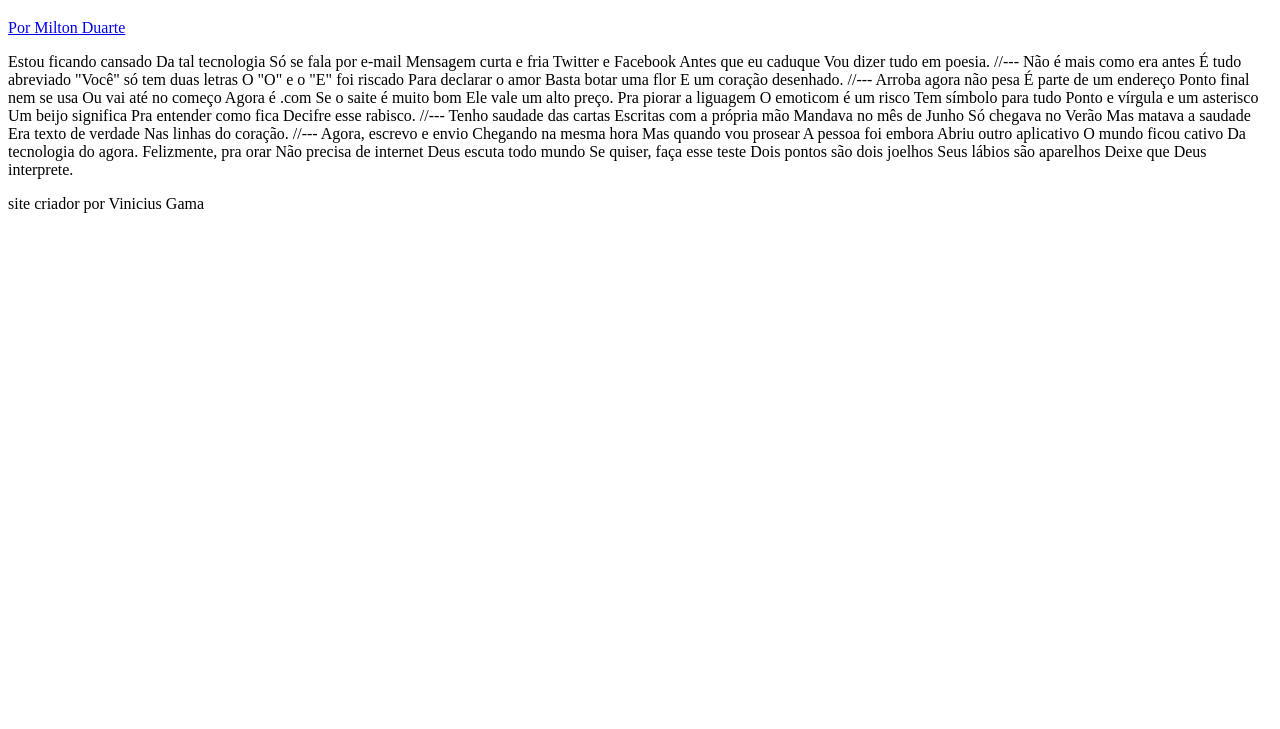
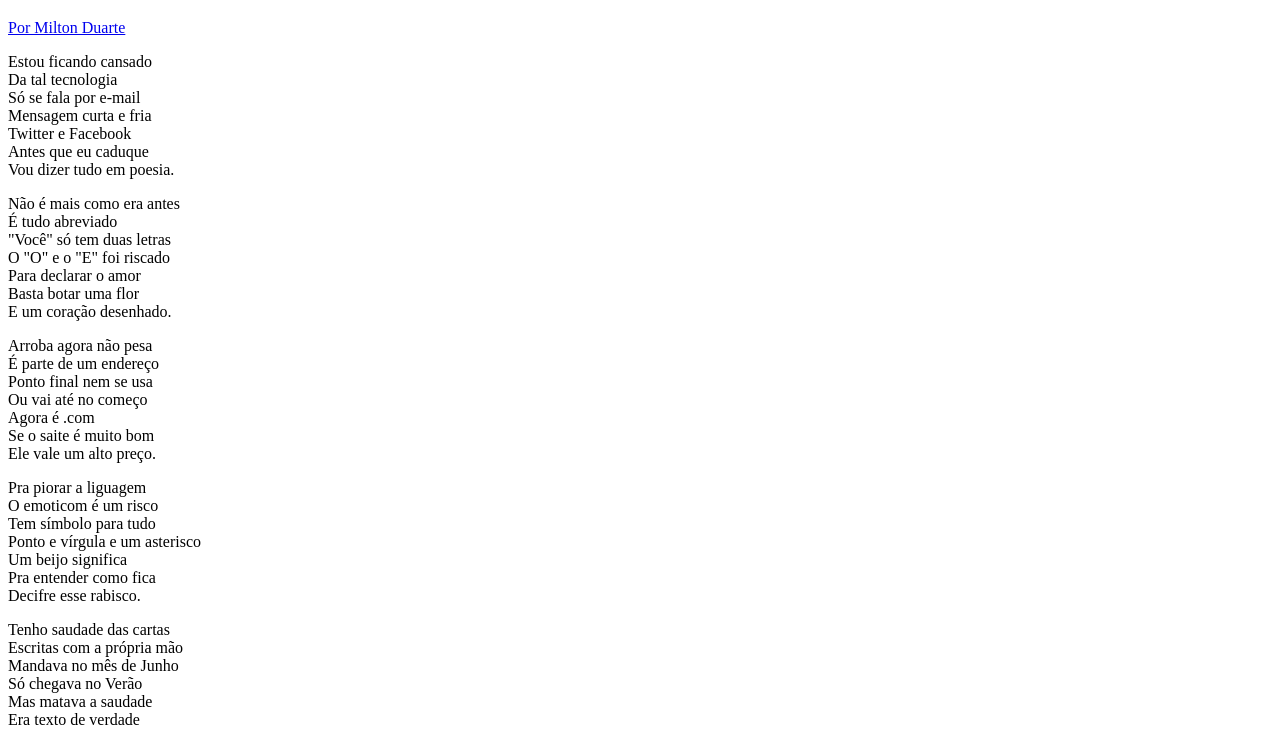
Before and after one commit to viniciusggama/HTML-CSS, a plain HTML site: page projeto site (cordel)/index.html in a window 1280 px wide. Shown: the part 61-790 px from the top of the page. Drawn offline with Linux system fonts and the light colour scheme.

Commit message:
atualizando o repositório

```diff
--- /dev/null
+++ b/projeto site (cordel)/estilo/style.css
@@ -0,0 +1 @@
+@charset "UTF-8";
--- a/projeto site (cordel)/index.html
+++ b/projeto site (cordel)/index.html
@@ -5,6 +5,7 @@
     <meta http-equiv="X-UA-Compatible" content="IE=edge">
     <meta name="viewport" content="width=device-width, initial-scale=1.0">
     <title>Cordel mordeno</title>
+    <link rel="stylesheet" href="estilo/style.css">
 </head>
 <body>
     <header>
@@ -12,69 +13,89 @@
         <p><a href="https://www.recantodasletras.com.br/poesias/3186743" target="_blank">Por Milton Duarte</a></p>
     </header>
 
-    Estou ficando cansado
-    Da tal tecnologia
-    Só se fala por e-mail
-    Mensagem curta e fria
-    Twitter e Facebook
-    Antes que eu caduque
-    Vou dizer tudo em poesia.
+    <section>
+        <p>
+            Estou ficando cansado <br>
+            Da tal tecnologia <br>
+            Só se fala por e-mail  <br>
+            Mensagem curta e fria <br>
+            Twitter e Facebook <br>
+            Antes que eu caduque <br>
+            Vou dizer tudo em poesia.<br>
+        </p>
+    </section>
 
-    //---
 
-    Não é mais como era antes
-    É tudo abreviado
-    "Você" só tem duas letras
-    O "O" e o "E" foi riscado
-    Para declarar o amor
-    Basta botar uma flor
+
+    <section>
+        <p>
+            Não é mais como era antes <br>
+            É tudo abreviado <br>
+            "Você" só tem duas letras <br>
+            O "O" e o "E" foi riscado <br>
+            Para declarar o amor <br>
+            Basta botar uma flor <br>
             E um coração desenhado.
+        </p>
+    </section>
 
-    //---
 
-    Arroba agora não pesa
-    É parte de um endereço
-    Ponto final nem se usa
-    Ou vai até no começo
-    Agora é .com
-    Se o saite é muito bom
+    <section>
+        <p>
+            Arroba agora não pesa <br>
+            É parte de um endereço <br>
+            Ponto final nem se usa <br>
+            Ou vai até no começo <br>
+            Agora é .com <br>
+            Se o saite é muito bom <br>
             Ele vale um alto preço.
+        </p>
 
-    Pra piorar a liguagem
-    O emoticom é um risco
-    Tem símbolo para tudo
-    Ponto e vírgula e um asterisco
-    Um beijo significa
-    Pra entender como fica
+        Pra piorar a liguagem <br>
+        O emoticom é um risco <br>
+        Tem símbolo para tudo <br>
+        Ponto e vírgula e um asterisco <br>
+        Um beijo significa <br>
+        Pra entender como fica <br>
         Decifre esse rabisco.
+    </section>
 
-    //---
 
-    Tenho saudade das cartas
-    Escritas com a própria mão
-    Mandava no mês de Junho
-    Só chegava no Verão
-    Mas matava a saudade
-    Era texto de verdade
+    <section>
+        <p>
+            Tenho saudade das cartas <br>
+            Escritas com a própria mão <br>
+            Mandava no mês de Junho <br>
+            Só chegava no Verão <br>
+            Mas matava a saudade <br>
+            Era texto de verdade <br>
             Nas linhas do coração.
+        </p>
+    </section>
 
-    //---
 
-    Agora, escrevo e envio
-    Chegando na mesma hora
-    Mas quando vou prosear
-    A pessoa foi embora
-    Abriu outro aplicativo
-    O mundo ficou cativo
+    <section>
+
+        <p>
+            Agora, escrevo e envio <br>
+            Chegando na mesma hora <br>
+            Mas quando vou prosear <br>
+            A pessoa foi embora <br>
+            Abriu outro aplicativo <br>
+            O mundo ficou cativo <br>
             Da tecnologia do agora.
+        </p>
 
-    Felizmente, pra orar
-    Não precisa de internet
-    Deus escuta todo mundo
-    Se quiser, faça esse teste
-    Dois pontos são dois joelhos
-    Seus lábios são aparelhos
+        <p>
+            Felizmente, pra orar <br>
+            Não precisa de internet <br>
+            Deus escuta todo mundo <br>
+            Se quiser, faça esse teste <br>
+            Dois pontos são dois joelhos <br>
+            Seus lábios são aparelhos <br>
             Deixe que Deus interprete.
+        </p>
+    </section>
 
     <footer>
         <p>site criador por Vinicius Gama</p>
```
Lines whose indentation alone changed are shown as unchanged.
